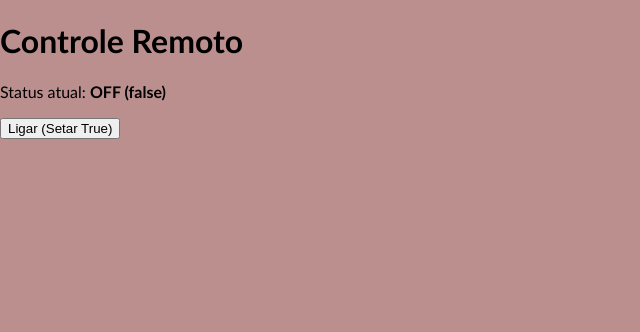
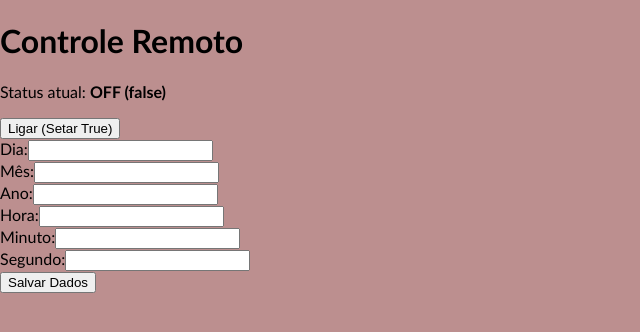
Before and after one commit to pitaemir/react_firebase_database, a React (Create React App) app: page /Write in a window 1280 px wide. Shown: the top 332 px of the page, without its empty margins (0-640 px from the left). Built offline with nearby package versions, Linux system fonts and the light colour scheme; no server answers; the database is empty.

Commit message:
write  days

```diff
--- a/src/App.js
+++ b/src/App.js
@@ -7,7 +7,6 @@ function App() {
     <div className="App">
       <Router>
         <Routes>
-          <Route path='/' element={<Write/>}/>
           <Route path='/Write' element={<Write/>}/>
           <Route path='/Read' element={<Read/>}/>
         </Routes>
--- a/src/components/Write.js
+++ b/src/components/Write.js
@@ -4,8 +4,20 @@ import { getDatabase, ref, onValue, set } from 'firebase/database'
 
 function Write() {
   const [controlState, setControlState] = useState(false)
+  const [day, setDay] = useState(null)
+  const [month, setMonth] = useState(null)
+  const [year, setYear] = useState(null)
+  const [hour, setHour] = useState(null)
+  const [minute, setMinute] = useState(null)
+  const [second, setSecond] = useState(null)
   const db = getDatabase(app)
   const controlRef = ref(db, 'test/control')
+  const dayRef = ref(db, 'test/day')
+  const monthRef = ref(db, 'test/month')
+  const yearRef = ref(db, 'test/year')
+  const hourRef = ref(db, 'test/hour')
+  const minuteRef = ref(db, 'test/minute')
+  const secondRef = ref(db, 'test/second')
 
   // Lê o valor atual ao carregar o componente
   useEffect(() => {
@@ -15,6 +27,32 @@ function Write() {
         setControlState(value)
       }
     })
+    onValue(dayRef, (snapshot) => {
+      const value = snapshot.val()
+      setDay(value)
+    })
+    onValue(monthRef, (snapshot) => {
+      const value = snapshot.val()
+      setMonth(value)
+    })
+    onValue(yearRef, (snapshot) => {
+      const value = snapshot.val()
+      setYear(value)
+    })
+    onValue(hourRef, (snapshot) => {
+      const value = snapshot.val()
+      setHour(value)
+    })
+    onValue(minuteRef, (snapshot) => {
+      const value = snapshot.val()
+      setMinute(value)
+    })
+    onValue(secondRef, (snapshot) => {
+      const value = snapshot.val()
+      setSecond(value)
+    })
+
+    // Limpa o listener ao desmontar o componente
 
     return () => unsubscribe()
   }, [])
@@ -27,6 +65,23 @@ function Write() {
     } catch (error) {
       console.error('Erro ao atualizar valor:', error)
     }
+
+  }
+  const updateValue = async (e) => {
+    e.preventDefault()
+
+    try {
+      await set(ref(db, 'test/day'), Number(day))
+      await set(ref(db, 'test/month'), Number(month))
+      await set(ref(db, 'test/year'), Number(year))
+      await set(ref(db, 'test/hour'), Number(hour))
+      await set(ref(db, 'test/minute'), Number(minute))
+      await set(ref(db, 'test/second'), Number(second))
+
+      alert('Dados atualizados com sucesso!')
+    } catch (error) {
+      console.error('Erro ao salvar dados:', error)
+    }
   }
 
   return (
@@ -36,7 +91,41 @@ function Write() {
       <button onClick={toggleControl}>
         {controlState ? 'Desligar (Setar False)' : 'Ligar (Setar True)'}
       </button>
-    </div>
+      <form onSubmit={updateValue}>
+        <label>
+          Dia:
+          <input type="number" value={day} onChange={(e) => setDay(e.target.value)} />
+        </label><br />
+
+        <label>
+          Mês:
+          <input type="number" value={month} onChange={(e) => setMonth(e.target.value)} />
+        </label><br />
+
+        <label>
+          Ano:
+          <input type="number" value={year} onChange={(e) => setYear(e.target.value)} />
+        </label><br />
+
+        <label>
+          Hora:
+          <input type="number" value={hour} onChange={(e) => setHour(e.target.value)} />
+        </label><br />
+
+        <label>
+          Minuto:
+          <input type="number" value={minute} onChange={(e) => setMinute(e.target.value)} />
+        </label><br />
+
+        <label>
+          Segundo:
+          <input type="number" value={second} onChange={(e) => setSecond(e.target.value)} />
+        </label><br />
+
+        <button type="submit">Salvar Dados</button>
+      </form>
+      </div>
+
   )
 }
 
```
